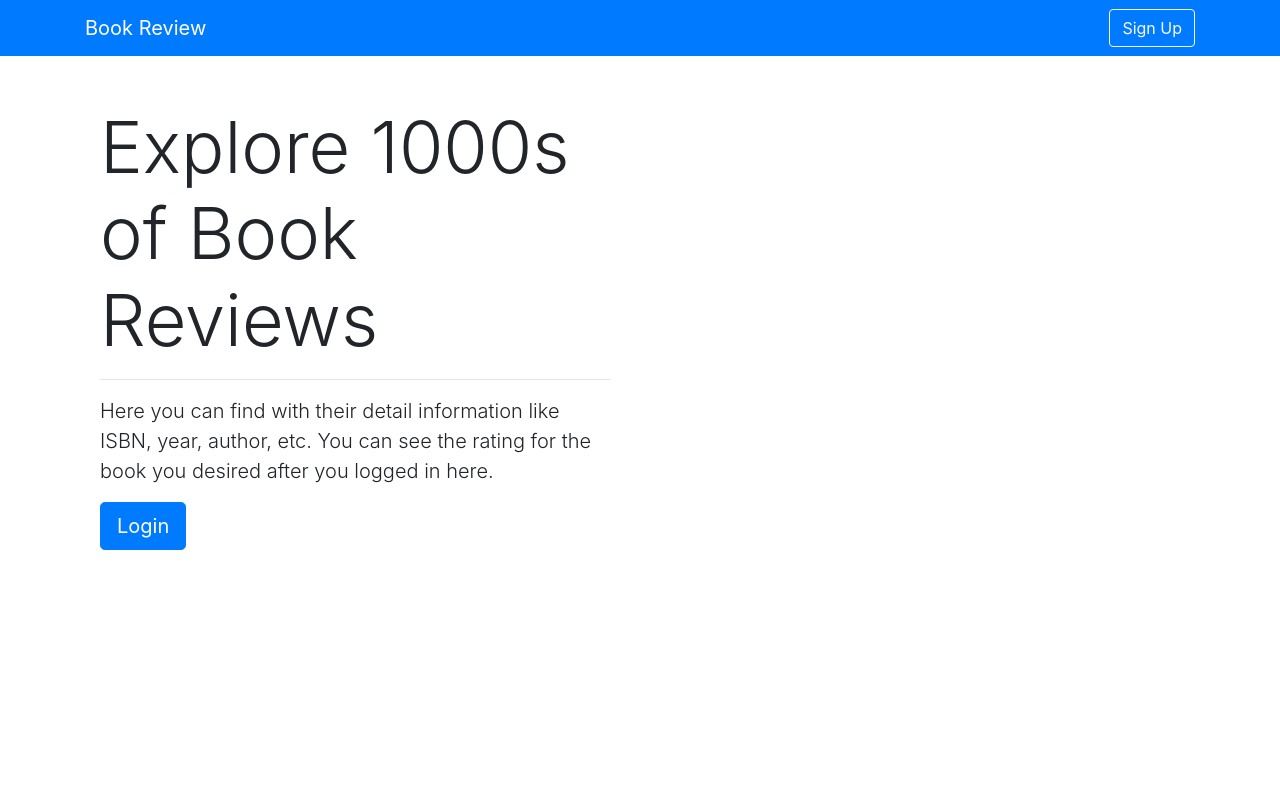
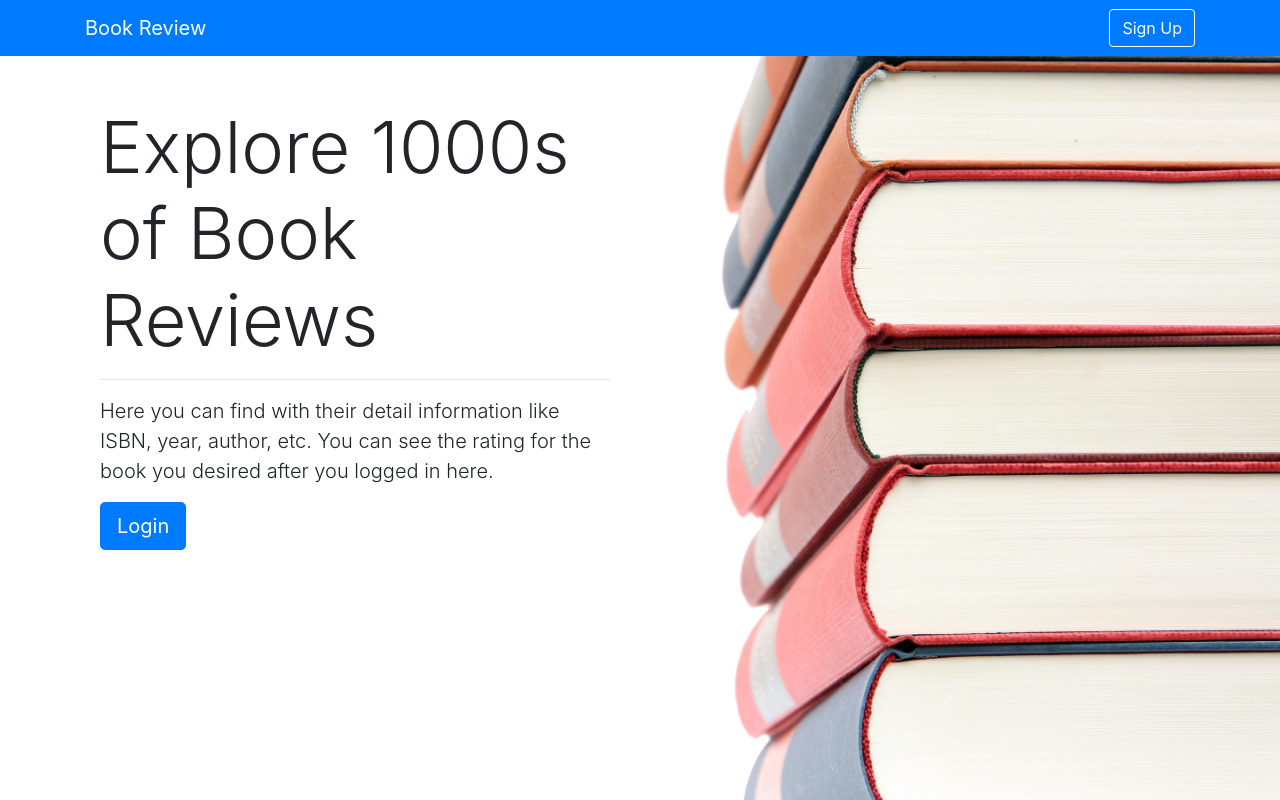
Before and after one commit to zrakhimov/book-review-website, a Flask app: page / in a window 1280 px wide. Run offline with Flask 2, Linux system fonts and the light colour scheme; parts of the project's set-up code (start-up, migrations or seed data) failed here and were passed over; some libraries are stand-ins or nearby versions.

Commit message:
add background image

```diff
--- a/static/site.css
+++ b/static/site.css
@@ -1,3 +1,11 @@
+body {
+  background: url("book-min.jpg") no-repeat center center fixed;
+  -webkit-background-size: cover;
+  -moz-background-size: cover;
+  -o-background-size: cover;
+  background-size: cover;
+}
+
 .login-form, .register-form, .search-form {
   margin-top: 10%;
 }
@@ -6,4 +14,8 @@
   margin-top: 10%;
 }
 
+.row {
+  opacity: 1;
+}
+
 /*# sourceMappingURL=site.css.map */
--- a/static/site.scss
+++ b/static/site.scss
@@ -1,6 +1,16 @@
+body {
+  background: url("book-min.jpg") no-repeat center center fixed;
+  -webkit-background-size: cover;
+  -moz-background-size: cover;
+  -o-background-size: cover;
+  background-size: cover;
+}
+
 .login-form, .register-form, .search-form {
   margin-top: 10%;
 }
 #details {
   margin-top: 10%;
 }
+
+.row { opacity: 1;}
--- a/templates/index.html
+++ b/templates/index.html
@@ -6,7 +6,7 @@
 
 <div class="container">
   <div class="row">
-    <div class="col-md-6 my-5">
+    <div class="col align-self-center my-5">
         <div class="container">
           <h1 class="display-3">Explore 1000s of Book Reviews</h1>
           <hr class="my-3">
@@ -16,7 +16,7 @@
             <a class="btn btn-primary btn-lg" href="{{url_for("login")}}" role="button">Login</a>
         </div>
     </div>
-    <div class="col-md-6">
+    <div class="col">
     </div>
   </div>
 </div>
--- a/templates/layout.html
+++ b/templates/layout.html
@@ -3,10 +3,10 @@
   <head>
     <meta charset="utf-8">
     <meta name="viewport" content="width=device-width, initial-scale=1, shrink-to-fit=no">
+    <!-- Bootstrap CDN -->
+    <link rel="stylesheet" href="https://stackpath.bootstrapcdn.com/bootstrap/4.3.1/css/bootstrap.min.css" integrity="sha384-ggOyR0iXCbMQv3Xipma34MD+dH/1fQ784/j6cY/iJTQUOhcWr7x9JvoRxT2MZw1T" crossorigin="anonymous">
     <!-- Custom CSS -->
     <link rel="stylesheet" href="..\static\site.css">
-    <!-- Bootstrap CDN -->
-    <link rel="stylesheet" href="https://stackpath.bootstrapcdn.com/bootstrap/4.3.1/css/bootstrap.min.css" integrity="sha384-ggOyR0iXCbMQv3Xipma34MD+dH/1fQ784/j6cY/iJTQUOhcWr7x9JvoRxT2MZw1T" crossorigin="anonymous">
     <title>{% block title %}{% endblock %}</title>
   </head>
   <body>
```
Also changed, not shown: 5 other files.
